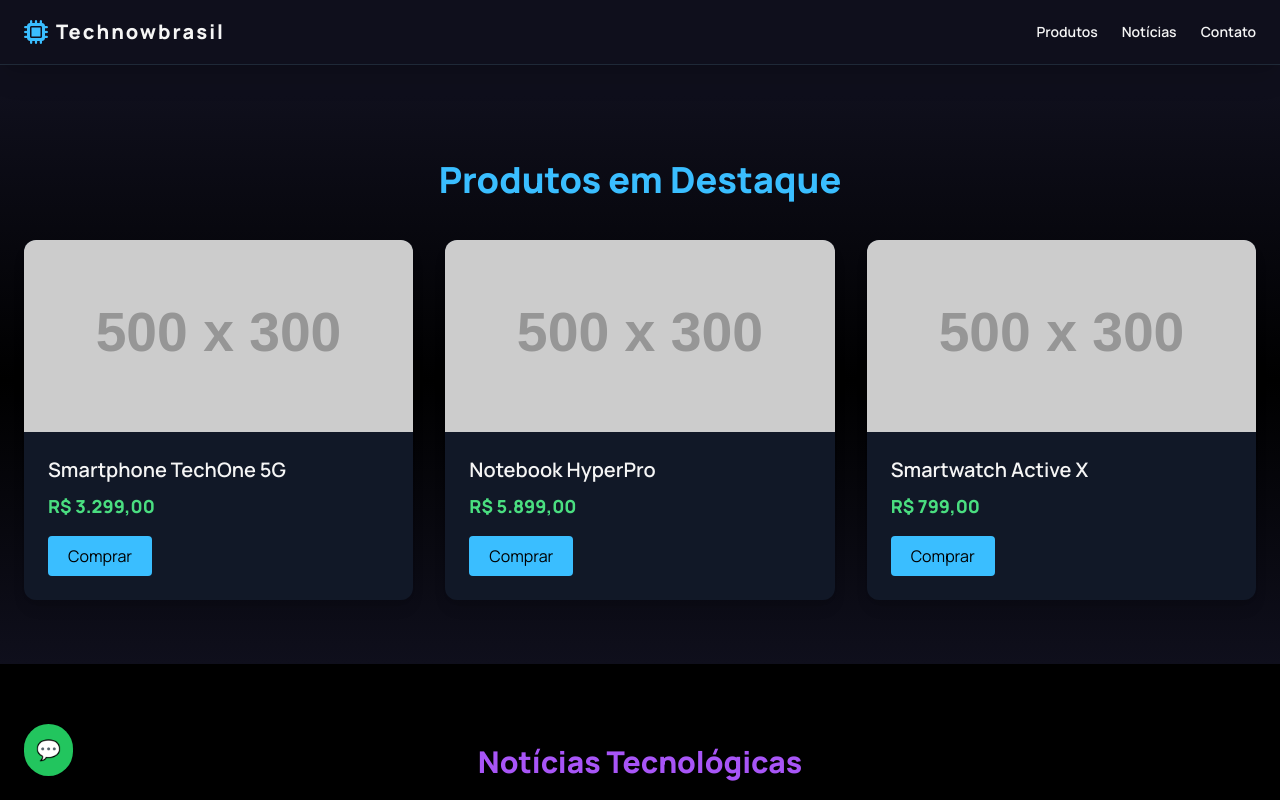
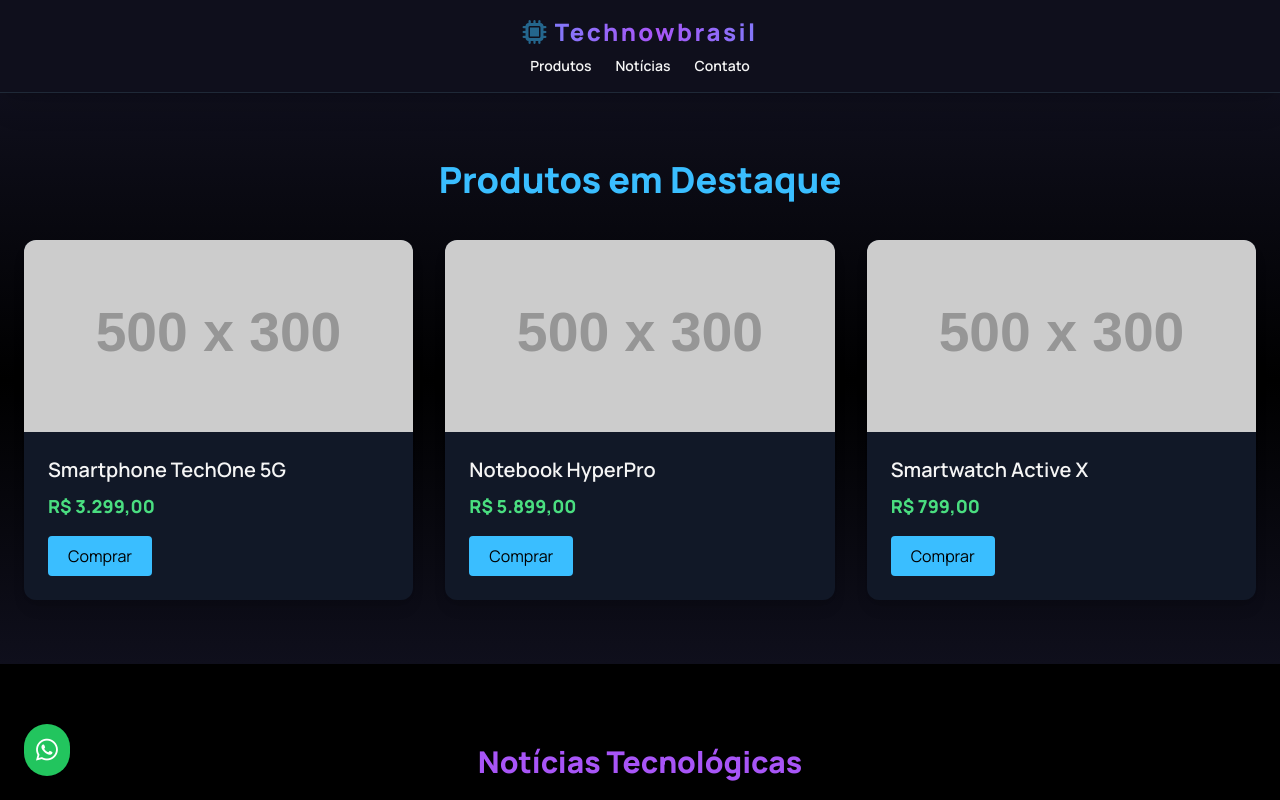
Before and after one commit to paulomagalhaes838/technow-v1, a plain HTML site: page index.html in a window 1280 px wide. Shown: the top 800 px of the page. Drawn offline with nearby package versions, Linux system fonts and the light colour scheme.

Commit message:
Update index.html

```diff
--- a/index.html
+++ b/index.html
@@ -30,18 +30,42 @@
 
   <style>
     body { font-family: 'Manrope', sans-serif; }
+
+    @keyframes fadein {
+      0% { opacity: 0; transform: translateY(-10px); }
+      100% { opacity: 1; transform: translateY(0); }
+    }
+
+    .animate-fadein {
+      animation: fadein 1s ease-out forwards;
+    }
+
+    .neon-text {
+      background: linear-gradient(to right, #3ABEFF, #A855F7, #3ABEFF);
+      background-size: 300% auto;
+      color: transparent;
+      background-clip: text;
+      -webkit-background-clip: text;
+      animation: glowmove 4s linear infinite;
+    }
+
+    @keyframes glowmove {
+      0% { background-position: 0% center; }
+      50% { background-position: 100% center; }
+      100% { background-position: 0% center; }
+    }
   </style>
 </head>
 <body class="bg-dark text-light dark:bg-black dark:text-white">
 
   <!-- HEADER -->
   <header class="fixed top-0 w-full bg-dark border-b border-gray-800 z-50 shadow-xl">
-    <div class="container mx-auto flex justify-between items-center px-6 py-4">
-      <div class="flex items-center gap-2">
-        <i class="fas fa-microchip text-neon text-2xl"></i>
-        <h1 class="text-xl font-bold tracking-widest">Technowbrasil</h1>
+    <div class="container mx-auto flex flex-col items-center justify-center px-6 py-4">
+      <div class="flex items-center gap-2 mb-2 animate-fadein">
+        <i class="fas fa-microchip text-neon text-2xl animate-pulse"></i>
+        <h1 class="text-2xl font-extrabold tracking-widest neon-text">Technowbrasil</h1>
       </div>
-      <nav class="hidden md:flex space-x-6 font-semibold text-sm">
+      <nav class="flex gap-6 font-semibold text-sm">
         <a href="#produtos" class="hover:text-neon transition">Produtos</a>
         <a href="#noticias" class="hover:text-neon transition">Notícias</a>
         <a href="#contato" class="hover:text-neon transition">Contato</a>
@@ -65,7 +89,7 @@
             <button class="bg-neon text-black px-5 py-2 rounded hover:bg-highlight transition">Comprar</button>
           </div>
         </div>
-        <!-- Repetir cards -->
+
         <div class="bg-gray-900 rounded-xl overflow-hidden shadow-lg hover:shadow-2xl transform hover:scale-[1.02] transition">
           <img src="https://via.placeholder.com/500x300" alt="Produto" class="w-full h-48 object-cover">
           <div class="p-6">
@@ -74,6 +98,7 @@
             <button class="bg-neon text-black px-5 py-2 rounded hover:bg-highlight transition">Comprar</button>
           </div>
         </div>
+
         <div class="bg-gray-900 rounded-xl overflow-hidden shadow-lg hover:shadow-2xl transform hover:scale-[1.02] transition">
           <img src="https://via.placeholder.com/500x300" alt="Produto" class="w-full h-48 object-cover">
           <div class="p-6">
@@ -121,10 +146,10 @@
     </div>
   </footer>
 
-  <!-- WHATSAPP FIXO -->
+  <!-- BOTÃO WHATSAPP FIXO COM ÍCONE -->
   <a href="https://wa.me/5511999999999" target="_blank"
      class="fixed bottom-6 left-6 bg-green-500 p-3 rounded-full text-white text-xl shadow hover:bg-green-600 z-50">
-    💬
+    <i class="fab fa-whatsapp fa-lg"></i>
   </a>
 
 </body>
```
